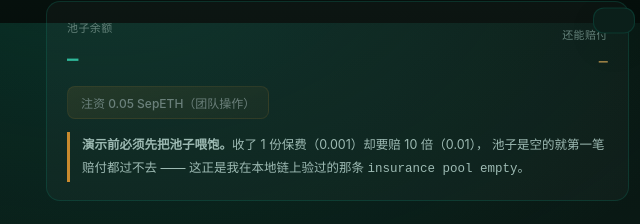
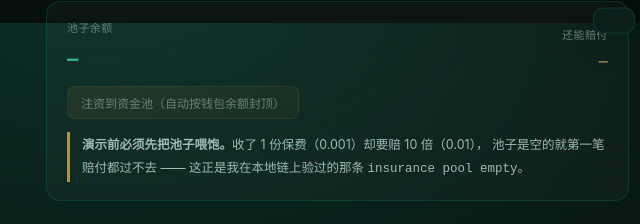
Before and after one commit to juice-butterfly/rainproof, a plain HTML site: page 05-演示站点/index.html in a window 1280 px wide. Shown: the part 777-1001 px from the top of the page, 26-666 px from the left. Drawn offline with Linux system fonts and the light colour scheme; no server answers.

Commit message:
[A] 演示页：注资按钮文案改为按余额自动封顶（原写死0.05与实际不符）

```diff
--- a/05-演示站点/index.html
+++ b/05-演示站点/index.html
@@ -227,7 +227,7 @@
             <div class="v" style="font-size:15px;color:var(--gold-l)" id="poolCap">—</div>
           </div>
         </div>
-        <button class="btn sm gold" id="fundBtn" style="margin-top:13px" disabled>注资 0.05 SepETH（团队操作）</button>
+        <button class="btn sm gold" id="fundBtn" style="margin-top:13px" disabled>注资到资金池（自动按钱包余额封顶）</button>
         <div class="note">
           <strong>演示前必须先把池子喂饱。</strong>收了 1 份保费（0.001）却要赔 10 倍（0.01），
           池子是空的就第一笔赔付都过不去 —— 这正是我在本地链上验过的那条 <code>insurance pool empty</code>。
```
